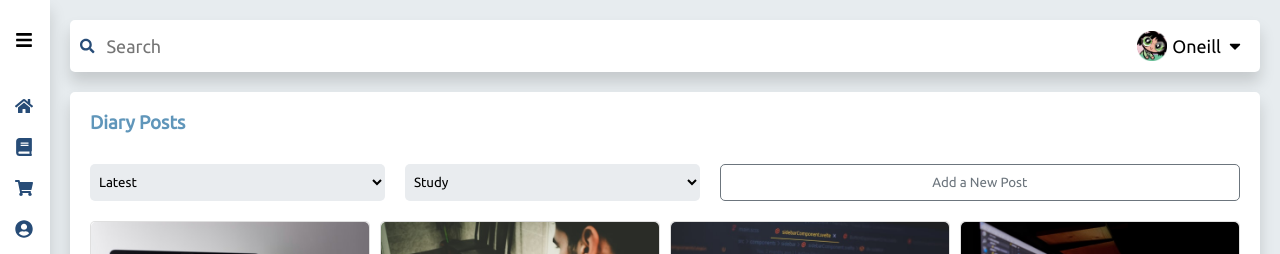
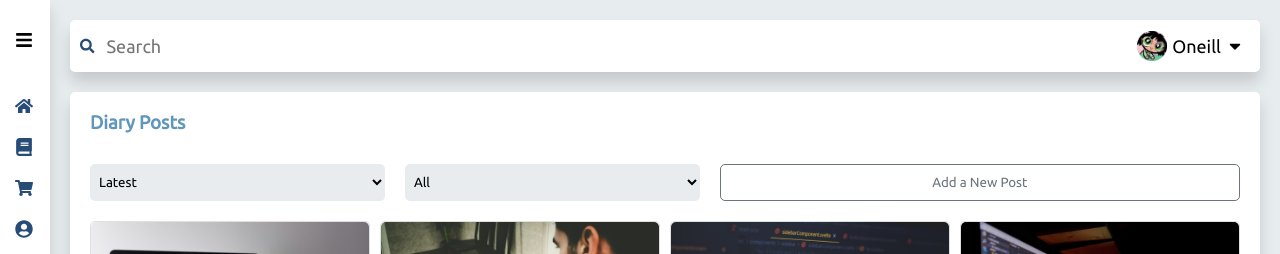
Before and after one commit to yujinoneill/task-manager-app, a React (Create React App) app: page /diary in a window 1280 px wide. Shown: the top 254 px of the page. Built offline with nearby package versions, Linux system fonts and the light colour scheme.

Commit message:
FEAT: Add a state, objects of data list, component for handling filter

```diff
--- a/src/components/Filter.js
+++ b/src/components/Filter.js
@@ -1,7 +1,9 @@
+import { useState } from "react";
 import { Link } from "react-router-dom";
 import styled from "styled-components";
 import Button from "./Button";
 
+//Styled-components
 export const StyledHeader = styled.header`
   display: grid;
   grid-template-columns: 0.3fr 0.3fr auto;
@@ -23,18 +25,62 @@ export const StyledHeader = styled.header`
   }
 `;
 
-const Filter = ({ btnName, category1, category2, path }) => {
+//Data
+const sortOptionList = [
+  { value: "Latest", name: "Latest" },
+  { value: "Oldest", name: "Oldest" },
+];
+
+const categoryOptionList = [
+  { value: "Study", name: "Study" },
+  { value: "Daily", name: "Daily" },
+  { value: "All", name: "All" },
+];
+
+const wishOptionList = [
+  { value: "Wish", name: "Wish" },
+  { value: "Purchased", name: "Purchased" },
+  { value: "All", name: "All" },
+];
+
+//Components
+const ControllFilter = ({ value, onChange, optionList }) => {
+  return (
+    <select value={value} onChange={(e) => onChange(e.target.value)}>
+      {optionList.map((item, index) => (
+        <option key={index} value={item.value}>
+          {item.name}
+        </option>
+      ))}
+    </select>
+  );
+};
+
+const Filter = ({ btnName, type, path }) => {
+  const [sortType, setSortType] = useState("Latest");
+  const [categoryTYpe, setCategoryType] = useState("All");
+  const [wishType, setWishType] = useState("All");
+
   return (
     <StyledHeader>
-      <select className="order">
-        <option>Latest</option>
-        <option>Oldest</option>
-      </select>
-      <select className="category">
-        <option>{category1}</option>
-        <option>{category2}</option>
-        <option>All</option>
-      </select>
+      <ControllFilter
+        value={sortType}
+        onChange={setSortType}
+        optionList={sortOptionList}
+      />
+      {type === "diary" ? (
+        <ControllFilter
+          value={categoryTYpe}
+          onChange={setCategoryType}
+          optionList={categoryOptionList}
+        />
+      ) : (
+        <ControllFilter
+          value={wishType}
+          onChange={setWishType}
+          optionList={wishOptionList}
+        />
+      )}
       <Link to={path}>
         <Button name={btnName} mainColor={"#6096BA"} textColor={"white"} />
       </Link>
```
